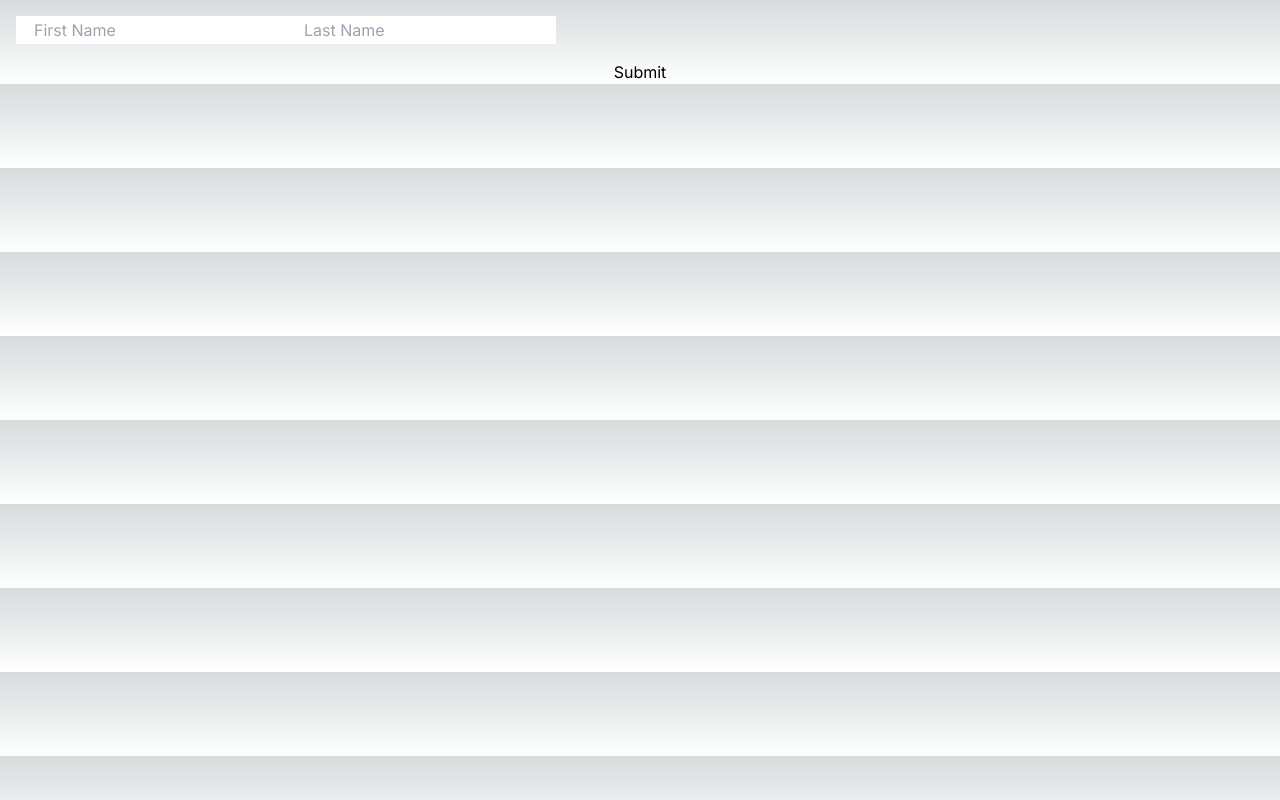
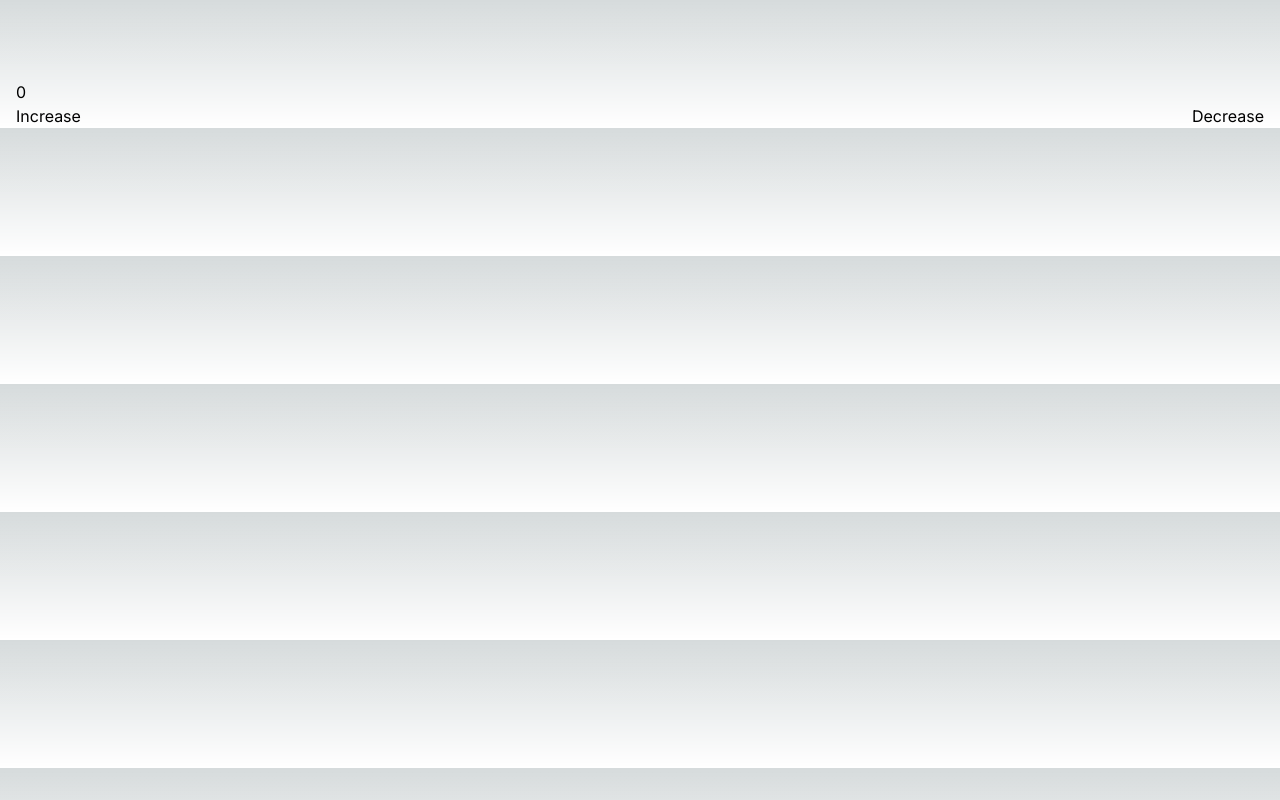
Before and after one commit to Preciousnnebuogor/25-Projects, a Next.js app: page / in a window 1280 px wide. Built offline with nearby package versions, Linux system fonts and the light colour scheme.

Commit message:
added counter

```diff
--- /dev/null
+++ b/app/counter.tsx
@@ -0,0 +1,24 @@
+"use client"
+
+import { useState } from "react"
+
+export default function Counter(){
+
+    const [increase,setIncrease] = useState(0)
+    return (
+      <div>
+        <div className={`mt-20 px-4`}>
+          <p>{increase}</p>
+          <div className={`flex items-center justify-between`}>
+            <button onClick={()=>{
+                setIncrease(increase + 1)
+
+            }}>Increase</button>
+            <button onClick={()=>{
+                setIncrease(increase - 1)
+            }}>Decrease</button>
+          </div>
+        </div>
+      </div>
+    );
+}
--- a/app/inputForm.tsx
+++ b/app/inputForm.tsx
@@ -42,6 +42,7 @@ export default function InputForm() {
           </button>
         </div>
         {showName && name}
+        {``}
         {showName && lastName}
       </div>
     </div>
--- a/app/page.tsx
+++ b/app/page.tsx
@@ -1,11 +1,9 @@
-import Image from "next/image";
-import Quotes from "./quote";
-import InputForm from "./inputForm";
+import Counter from "./counter";
 
 export default function Home() {
   return (
     <div>
-      <InputForm/>
+      <Counter/>
     </div>
   );
 }
```
